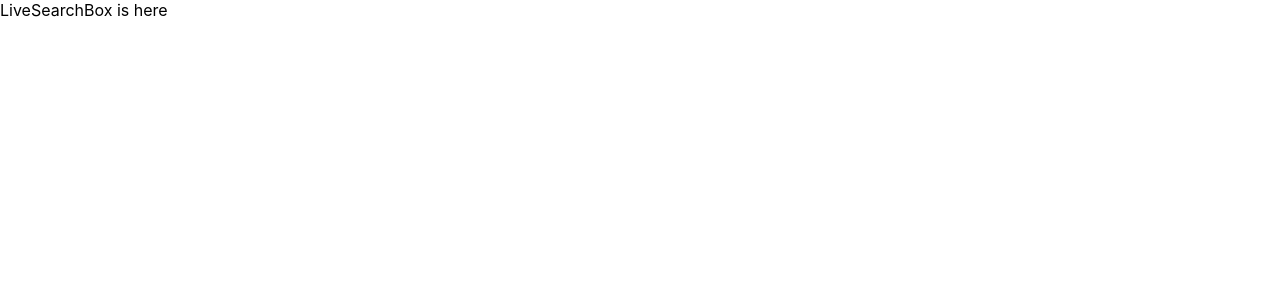
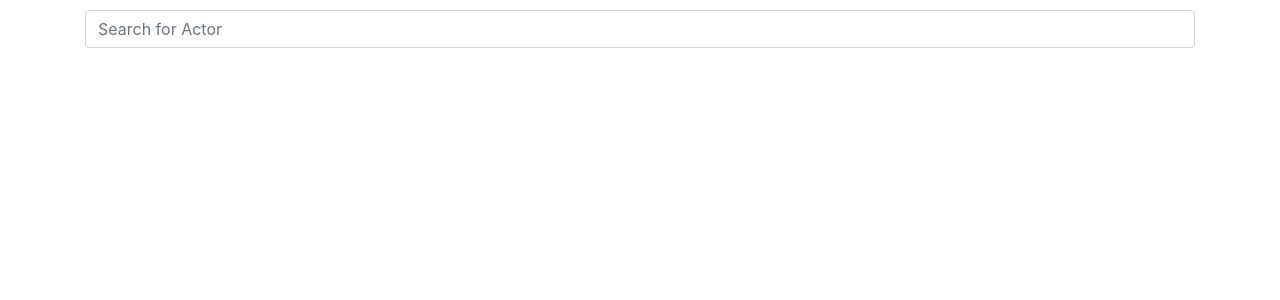
Before and after one commit to skarlinski/search-box-tmdb, a React (Create React App) app: page / in a window 1280 px wide. Shown: the top 300 px of the page. Built offline with nearby package versions, Linux system fonts and the light colour scheme.

Commit message:
Completed design for liveSearchBox

```diff
--- a/package.json
+++ b/package.json
@@ -6,7 +6,9 @@
     "@testing-library/jest-dom": "^5.11.9",
     "@testing-library/react": "^11.2.3",
     "@testing-library/user-event": "^12.6.0",
+    "bootstrap": "^4.5.3",
     "react": "^17.0.1",
+    "react-bootstrap": "^1.4.3",
     "react-dom": "^17.0.1",
     "react-scripts": "4.0.1",
     "web-vitals": "^0.2.4"
--- a/src/App.js
+++ b/src/App.js
@@ -1,11 +1,14 @@
 import './App.css';
+import 'bootstrap/dist/css/bootstrap.min.css';
+
 import ActorsPage from './components/ActorsPage';
+import { Container } from 'react-bootstrap';
 
 function App() {
   return (
-    <div>
+    <Container>
       <ActorsPage/>
-    </div>
+    </Container>
   );
 }
 
--- a/src/components/ActorsPage.css
+++ b/src/components/ActorsPage.css
@@ -0,0 +1,3 @@
+.c-actors-page{
+    margin-top:10px;
+}
--- a/src/components/ActorsPage.js
+++ b/src/components/ActorsPage.js
@@ -1,11 +1,12 @@
 import React from 'react'; // Every file that uses React.Component needs to import this
 import LiveSearchBox from './LiveSearchBox';
+import './ActorsPage.css'
 
 class ActorsPage extends React.Component{
     render(){
         return (
-            <div>
-                <LiveSearchBox />
+            <div className="c-actors-page">
+                <LiveSearchBox placeholderText="Search for Actor"/>
             </div>
         )
     }
--- a/src/components/LiveSearchBox.js
+++ b/src/components/LiveSearchBox.js
@@ -1,12 +1,38 @@
 import React from 'react'; // Every file that uses React.Component needs to import this
+import { Form } from 'react-bootstrap';
 import './LiveSearchBox.css';
 
+// This component is a GENERIC search box that shows results immediatly when the
+// user is typing (like google search)
+// Props
+//    placeholderText - string
+//    results - array of strings - options / results for the current text
+//
+// Event props / handler
+//      searchTextChanged - function - invoked for each text change in the input
+//      resultSelected - funciton - invoked when the user selects(clicks) on one of the
+//      results, will send the index of the result
+// State
+//      searchText - string - the current value of the input
 
 class LiveSearchBox extends React.Component{
+    constructor(props){
+        super(props);
+        this.state = {
+            searchText: ''
+        }
+    }
     render(){
+
+        // const placeholder = this.props.placeholder
+        // const results = this.props.results
+        // Extract variables from an object
+        const {placeholderText} = this.props;
+        //const {searchText} = this.state;
+
         return (
-            <div>
-                LiveSearchBox is here
+            <div className="c-live-search-box">
+               <Form.Control type="search" placeholder={placeholderText} />
             </div>
         )
     }
```
Also changed, not shown: 2 other files (tests, documents, lock files or other folders).
